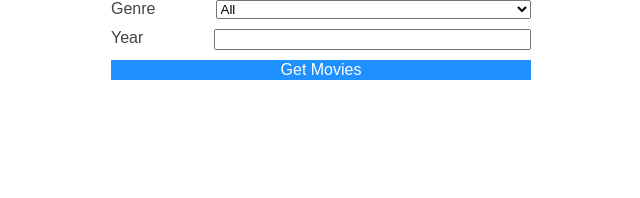
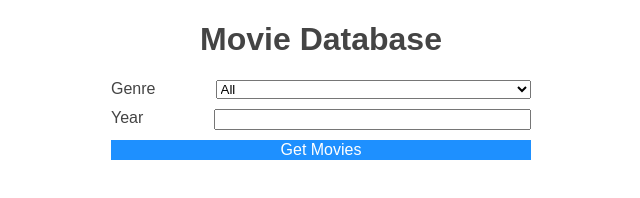
Before and after one commit to webtechalex/movie-database, a React app: page / in a window 1280 px wide. Shown: the whole page, without its empty margins (319-959 px from the left). Built offline with nearby package versions, Linux system fonts and the light colour scheme.

Commit message:
add title

```diff
--- a/src/containers/App/App.js
+++ b/src/containers/App/App.js
@@ -3,6 +3,7 @@ import MovieFilterFormContainer from '../MovieFilterFormContainer/MovieFilterFor
 import MoviesContainer from '../MoviesContainer/MoviesContainer'
 const App = () => (
   <div className='container'>
+    <h1>Movie Database</h1>
     <MovieFilterFormContainer />
     <MoviesContainer />
   </div>
--- a/src/styles/index.css
+++ b/src/styles/index.css
@@ -5,6 +5,10 @@ html {
 
 body {
   margin: 0;
+}
+
+h1 {
+  text-align: center;
 }
 
 h3 {
```
